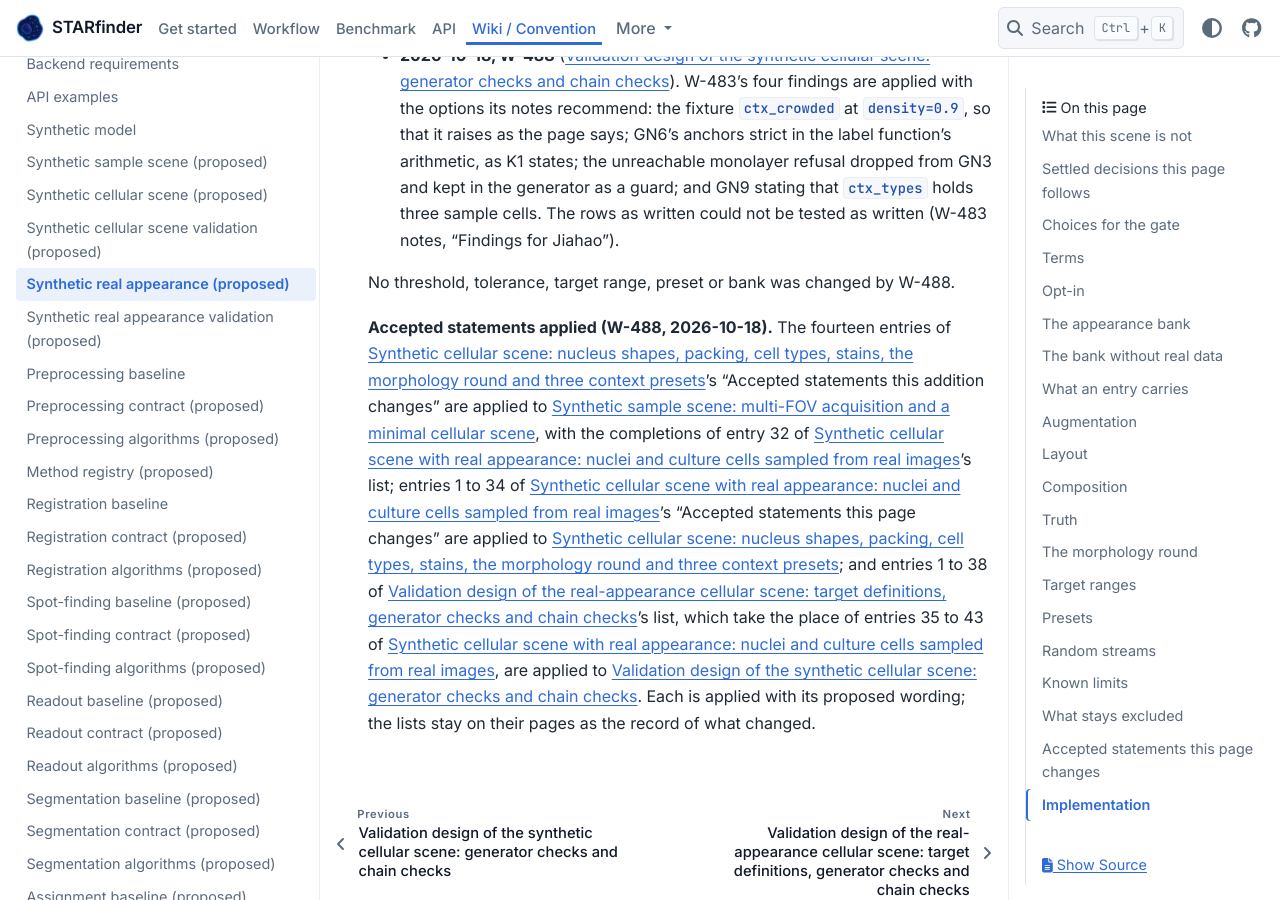
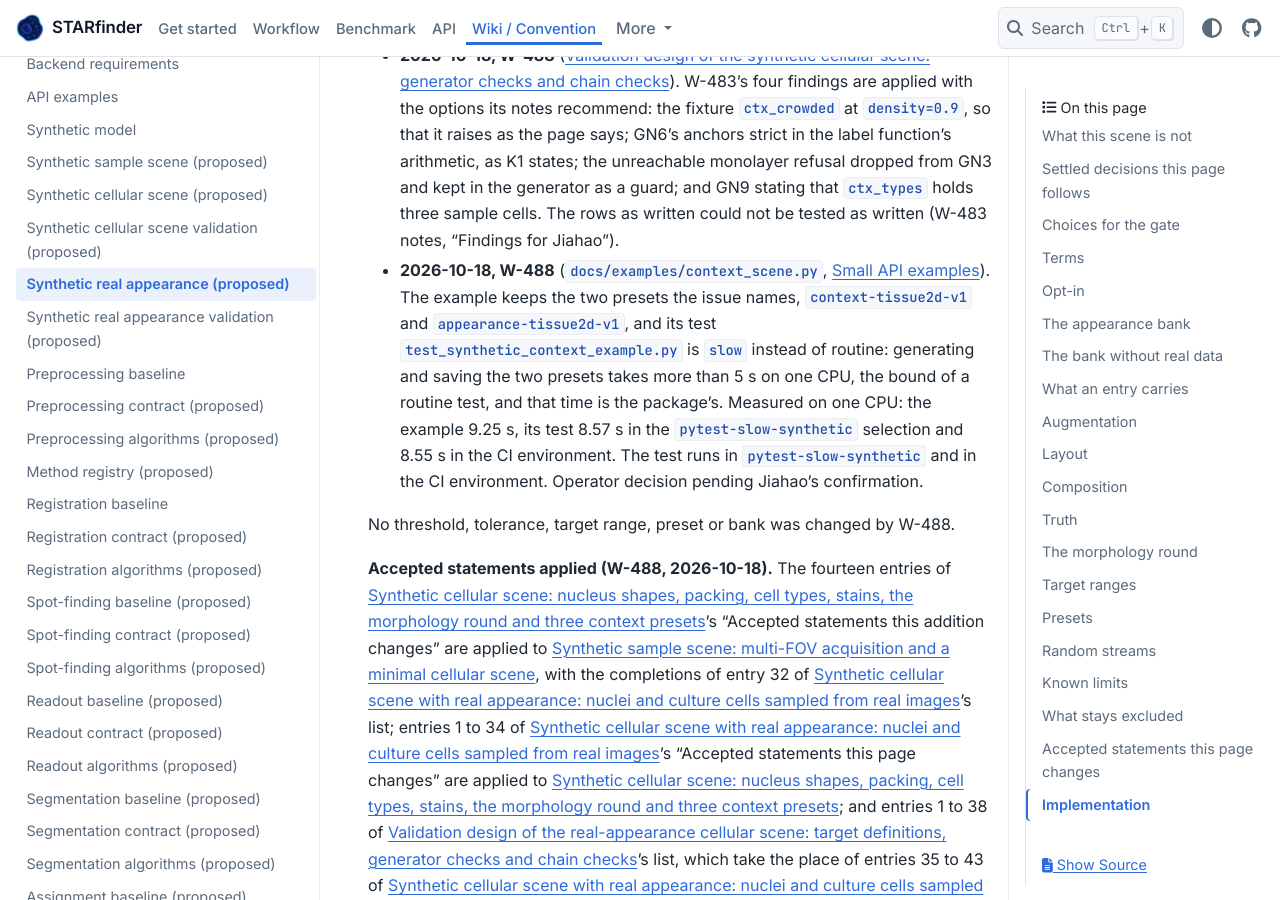
Before and after one commit to wanglab-broad/starfinder, a Sphinx documentation site: the page built from docs/synthetic-real-appearance.md, in a window 1280 px wide and 900 px high, scrolled down 61612 px. Built offline with Sphinx 7.4.7 and the PyData theme 0.15.4, drawn with Linux system fonts in a browser that asks for light colours.

Commit message:
fix(w-488): address review findings (document the cellular scene and…)
Each of the four Implementation sections now lists the 2026-10-18 W-488
amendment, recorded as an operator decision pending Jiahao's
confirmation. The amendment keeps the two named presets in the example
and makes its test slow, because the example takes more than 5 s on one
CPU; the entry quotes the example at 9.25 s and the test at 8.57 s under
pytest-slow-synthetic and 8.55 s in the CI environment. The swapped
development and CI timings in the worker notes are corrected from the
logs. The strict docs build, check_reference.py and the two tests that
parse the implemented-checks tables pass.

Linear-Issue: W-488

```diff
--- a/docs/synthetic-real-appearance.md
+++ b/docs/synthetic-real-appearance.md
@@ -1408,6 +1408,14 @@ each is written where it applies:
   arithmetic, as K1 states; the unreachable monolayer refusal dropped from GN3 and kept in
   the generator as a guard; and GN9 stating that `ctx_types` holds three sample cells. The
   rows as written could not be tested as written (W-483 notes, "Findings for Jiahao").
+* **2026-10-18, W-488** (`docs/examples/context_scene.py`, {doc}`api/examples`). The example
+  keeps the two presets the issue names, `context-tissue2d-v1` and `appearance-tissue2d-v1`,
+  and its test `test_synthetic_context_example.py` is `slow` instead of routine: generating
+  and saving the two presets takes more than 5 s on one CPU, the bound of a routine test,
+  and that time is the package's. Measured on one CPU: the example 9.25 s, its test 8.57 s
+  in the `pytest-slow-synthetic` selection and 8.55 s in the CI environment. The test runs
+  in `pytest-slow-synthetic` and in the CI environment. Operator decision pending Jiahao's
+  confirmation.
 
 No threshold, tolerance, target range, preset or bank was changed by W-488.
 
```
Also changed, not shown: docs/synthetic-cellular-scene-validation.md (+8 -0 lines), docs/synthetic-cellular-scene.md (+8 -0 lines), docs/synthetic-real-appearance-validation.md (+8 -0 lines).
